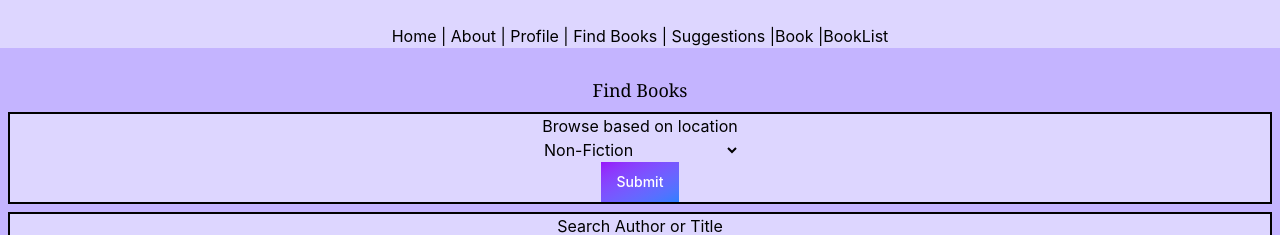
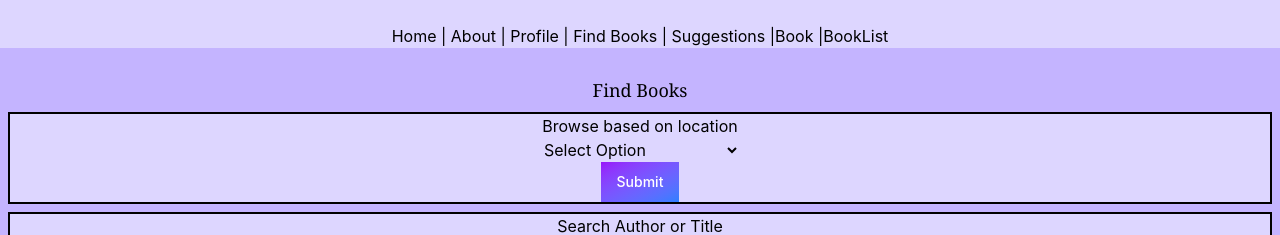
Before and after one commit to Maya-Val/Final-Capstone---MayaValenzuela, a React (Vite) app: page /findbooks in a window 1280 px wide. Shown: the top 235 px of the page. Built offline with nearby package versions, Linux system fonts and the light colour scheme.

Commit message:
basicaly done enough?

```diff
--- a/src/components/BrowseDrop.jsx
+++ b/src/components/BrowseDrop.jsx
@@ -1,13 +1,21 @@
 import ButtonLink from "./ButtonLink";
 import {Link} from "react-router-dom";
 
-function BrowseDrop({title}){
+
+function BrowseDrop({title, choose, setChoose}){
+
+    //   const allBooks = [
+    //           {"id":0, "author": "Han Kang", "title":"The Vegetarian", "genera":"horror" },
+    //           {"id":1, "author": "Mark Dunn", "title":"Ella Minnow Pea", "genera":"humour"},
+    //           {"id":2, "author": "Erin Morgenstern", "title":"The Night Circus", "genera":"fantasy"}
+    //       ]
     return(
         <section>
             <div className="text-center border-2 m-2 bg-violet-200">
                 <p>{title}</p>
-                <select className="static">
-                    <option value="nonFiction">Non-Fiction</option>
+                <select className="static" value={choose} onChange={() => setChoose(event.target.value)}>
+                    <option value="">Select Option</option>
+                    <option value="non-fiction"> Non-Fiction</option>
                     <option value="biography">Biography</option>
                     <option value="fantasy">Fantasy</option>
                     <option value="horror">Horror</option>
@@ -25,9 +33,14 @@ function BrowseDrop({title}){
                     <option value="graphicNovels">Graphic Novels</option>
                     <option value="manga">Manga</option>
                     <option value="alphabetical">All books (Alphabetical)</option>
+
+
+
                 </select>
                 <Link to= "/booklook"> <ButtonLink option="purple" name="Submit"/> </Link>
             </div>
+
+
         </section>
     );
 }
--- a/src/pages/Findbooks.jsx
+++ b/src/pages/Findbooks.jsx
@@ -7,6 +7,7 @@ import {useState} from  "react";
 function Findbooks() {
 
   const [search, setSearch] =useState("");
+  const [choose, setChoose] =useState("")
 
   const allBooks = [
           {"id":0, "author": "Han Kang", "title":"The Vegetarian", "genera":"horror" },
@@ -19,19 +20,58 @@ function Findbooks() {
       return(
           book.title.toLowerCase().includes(lowerSearch)|
           book.author.toLowerCase().includes(lowerSearch)
+
       );
+  });
+
+  const locationfiedBooks= allBooks.filter((book)=> {
+    return(
+        book.genera == choose
+    );
+
   });
 
   return(
     <div>
       <Headline words="Find Books"/>
-      <BrowseDrop title="Browse based on location"/>
+      <BrowseDrop title="Browse based on location" choose={choose} setChoose={setChoose}/>
       <BrowseInput title="Search Author or Title" search={search} setSearch={setSearch}/>
+
+      {choose !== "" &&
+      <table className="border-2 mx-auto m-2">
+
+                <thead>
+                    <tr>
+                        <th className="text-center p-2"> Books in {choose}</th>
+                        <th>  </th>
+                    </tr>
+                    <tr>
+                        <th className="border-2 p-2">Author</th>
+                        <th className="border-2 p-2">Title</th>
+                    </tr>
+                </thead>
+                <tbody>
+                    {locationfiedBooks.map((book)=> (
+                    <tr key={book.id}>
+                        <td className="border-2 p-2">{book.author}</td>
+                        <td className="border-2 p-2">{book.title}</td>
+                    </tr>
+
+                    ))}
+
+                </tbody>
+            </table>
+}
+
       {search !== "" &&
 
 
             <table className="border-2 mx-auto">
                 <thead>
+                    <tr>
+                        <th className="text-center p-2 col-span-2"> Selected by Author/Title</th>
+                        <th></th>
+                    </tr>
                     <tr>
                         <th className="border-2 p-2">Author</th>
                         <th className="border-2 p-2">Title</th>
@@ -43,7 +83,9 @@ function Findbooks() {
                         <td className="border-2 p-2">{book.author}</td>
                         <td className="border-2 p-2">{book.title}</td>
                     </tr>
+
                     ))}
+
                 </tbody>
             </table>
       }
```
